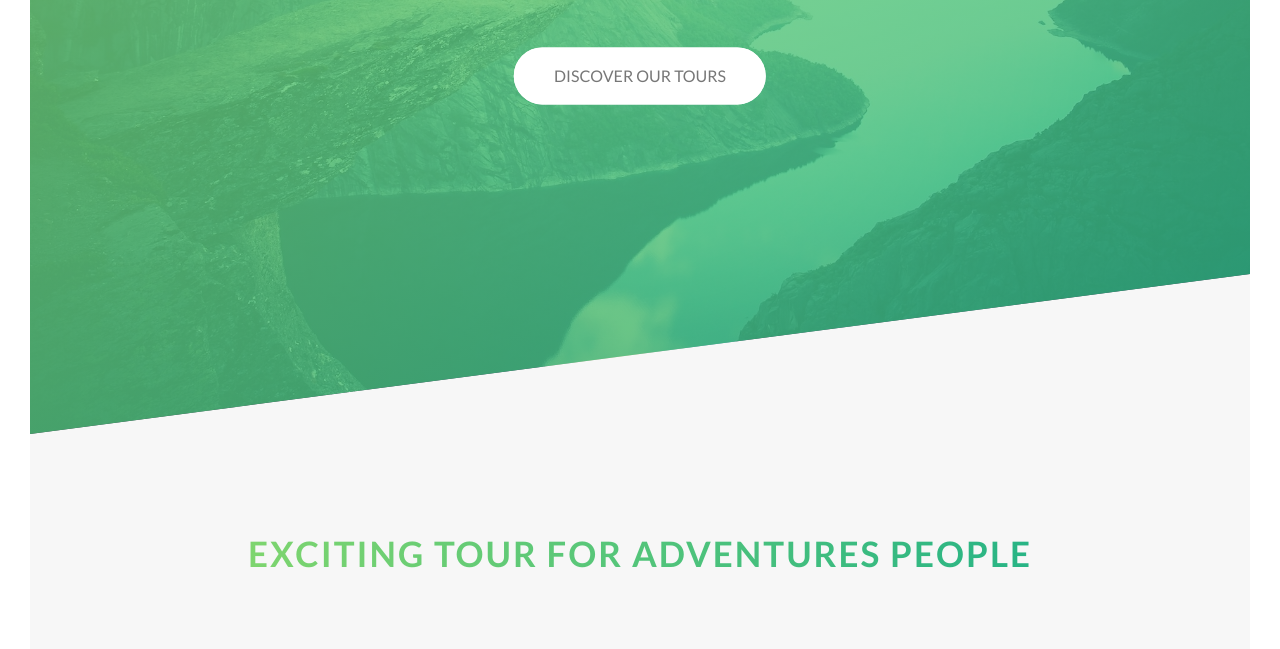
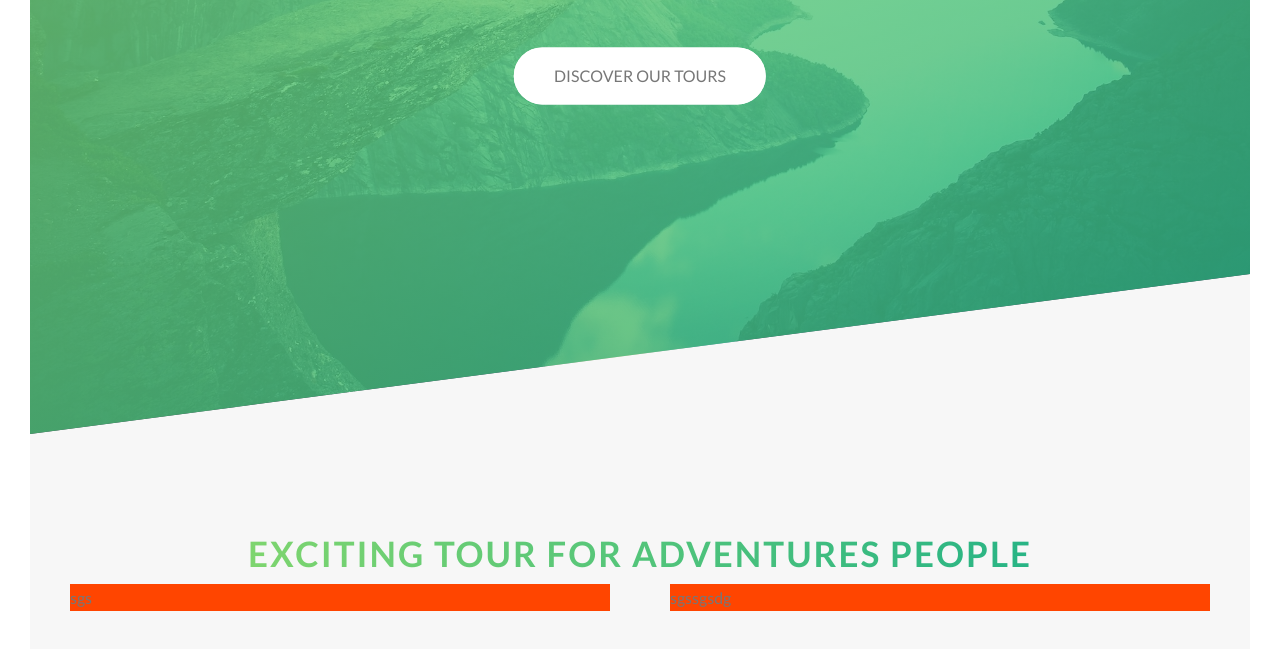
Before and after one commit to anhmmo/travel-website, a website: page index.html in a window 1280 px wide. Shown: the part 356-1005 px from the top of the page. Drawn offline with Linux system fonts and the light colour scheme.

Commit message:
create grid system for project

```diff
--- a/index.html
+++ b/index.html
@@ -39,10 +39,10 @@
 
             <div class="row">
                 <div class="col-1-of-2">
-
+                    sgs
                 </div>
                 <div class="col-1-of-2">
-
+                    sgssgsdg
                 </div>
             </div>
         </section>
--- a/sass/abstracts/_mixins.scss
+++ b/sass/abstracts/_mixins.scss
@@ -0,0 +1,7 @@
+@mixin clearfix {
+    &::after {
+        content: "";
+        display: table;
+        clear: both;
+    }
+}
--- a/sass/abstracts/_variables.scss
+++ b/sass/abstracts/_variables.scss
@@ -6,6 +6,23 @@ $color-gray: #777;
 $color-black: #000;
 $color-grey-light-1: #f7f7f7;
 
+// COLORS
+$color-secondary-light: #ffb900;
+$color-secondary-dark: #ff7730;
+
+$color-tertiary-light: #2998ff;
+$color-tertiary-dark: #5643fa;
+
+$color-grey-light-2: #eee;
+
+$color-grey-dark: #777;
+$color-grey-dark-2: #999;
+$color-grey-dark-3: #333;
+
+
+// FONT
+$default-font-size: 1.6rem;
+
 // GRID
 $grid-width: 114rem;
 $gutter-vertical: 8rem;
--- a/sass/layout/_grid.scss
+++ b/sass/layout/_grid.scss
@@ -4,15 +4,6 @@
 
     &:not(:last-child) {
         margin-bottom: $gutter-vertical;
-
-        @include respond(tab-port) {
-            margin-bottom: $gutter-vertical-small;
-        }
-    }
-
-    @include respond(tab-port) {
-        max-width: 50rem;
-        padding: 0 3rem;
     }
 
     @include clearfix;
@@ -22,20 +13,12 @@
 
         &:not(:last-child) {
             margin-right: $gutter-horizontal;
-
-            @include respond(tab-port) {
-                margin-right: 0;
-                margin-bottom: $gutter-vertical-small;
-            }
-        }
-
-        @include respond(tab-port) {
-            width: 100% !important;
         }
     }
 
     .col-1-of-2 {
         width: calc((100% - #{$gutter-horizontal}) / 2);
+        background-color: orangered;
 
     }
 
--- a/sass/main.scss
+++ b/sass/main.scss
@@ -12,5 +12,4 @@
 @import "components/button";
 
 @import "layout/header";
-
 @import "layout/grid";
```
Also changed, not shown: css/style.css.
